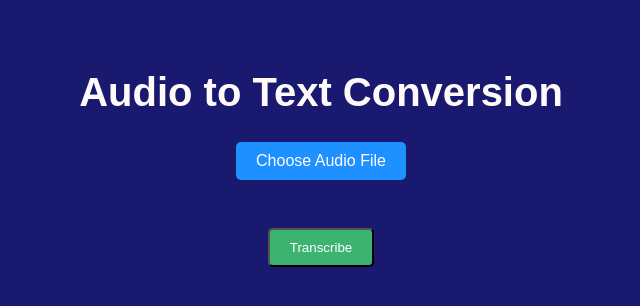
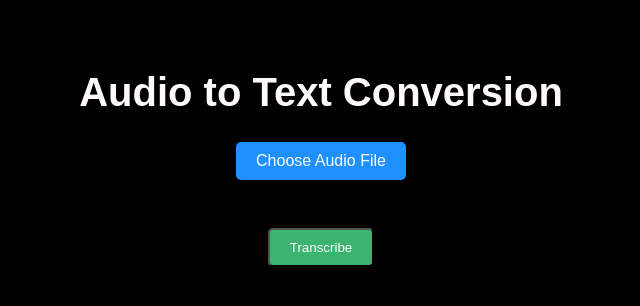
Before and after one commit to aditii0701/audio-to-text-conversion, a plain HTML site: page templates/index.html in a window 1280 px wide. Shown: the whole page, without its empty margins (319-959 px from the left). Drawn offline with Linux system fonts and the light colour scheme.

Commit message:
Update index.html

```diff
--- a/templates/index.html
+++ b/templates/index.html
@@ -7,7 +7,7 @@
 <style>
         body {
             font-family: Arial, sans-serif;
-            background-color: MidnightBlue;
+            background-color: Black;
             color: Snow;
             margin: 0;
             padding: 0;
```
